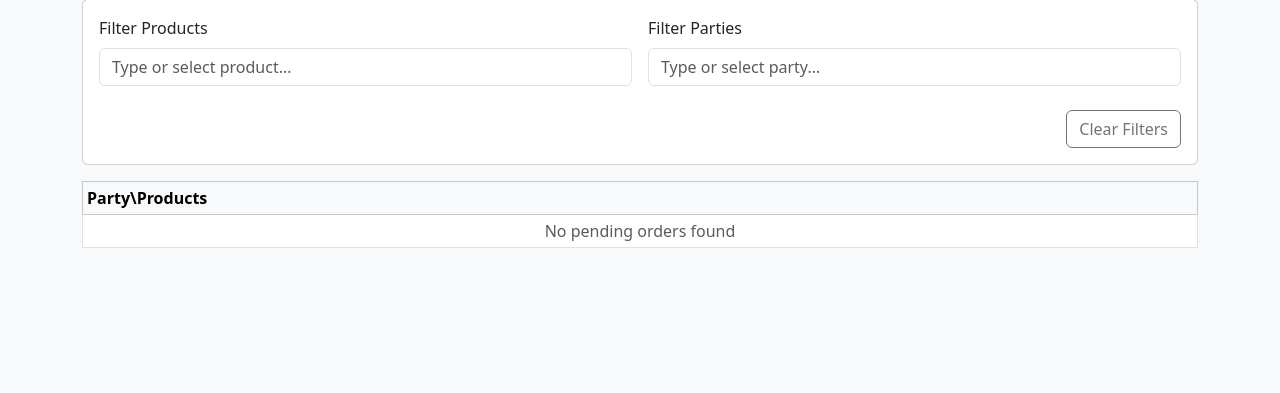
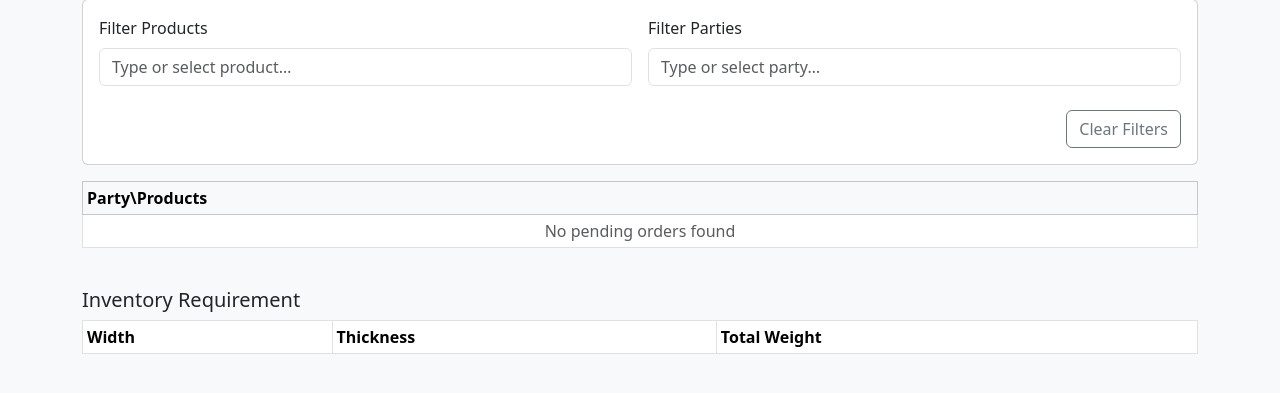
Before and after one commit to Killer-Mayor/orderbook--v2, a Flask app: page /orders in a window 1280 px wide. Shown: the part 126-519 px from the top of the page. Run offline with Flask 2, Linux system fonts and the light colour scheme; data that the repository does not hold is empty.

Commit message:
added inventory requirement feature

```diff
--- a/app.py
+++ b/app.py
@@ -311,7 +311,49 @@ def api_undo_delete_order():
         data=data["data"]
     )
     return jsonify({"ok": True})
+@app.route("/api/inventory_requirements")
+def inventory_requirements():
+    orders = sheets.get_recent_orders()
+    reqs = sheets.get_inventory_requirements()
 
+    product_map = {
+        r["product"]: (r["width"], r["thickness"], r["weight"])
+        for r in reqs
+    }
+
+    inventory = {}
+
+    for o in orders:
+        product = o.get("product")
+        if not product or product not in product_map:
+            continue
+
+        try:
+            qty = int(o.get("quantity", 0))
+        except (ValueError, TypeError):
+            continue
+
+        width, thickness, weight = product_map[product]
+
+        try:
+            weight = float(weight)
+        except (ValueError, TypeError):
+            continue
+
+        key = (width, thickness)
+        inventory[key] = inventory.get(key, 0) + (qty * weight)
+
+
+    result = [
+        {
+            "width": k[0],
+            "thickness": k[1],
+            "total_weight": round(v, 2)
+        }
+        for k, v in inventory.items()
+    ]
+
+    return jsonify({"inventory": result})
 
 if __name__ == "__main__":
     app.run(port=8000, debug=True)
--- a/sheets_client.py
+++ b/sheets_client.py
@@ -43,6 +43,8 @@ class SheetsClient:
         )
         self.client = gspread.authorize(creds)
         self.sheet = self.client.open_by_key(SHEET_ID).worksheet("orders")
+        self.requirements_sheet = self.client.open_by_key(SHEET_ID).worksheet("requirement")
+
         self._cache = {}
         self._cache_ttl = 15  # seconds (safe)
 
@@ -427,3 +429,11 @@ class SheetsClient:
             value_input_option="USER_ENTERED"
         )
         self._invalidate_cache()
+    def get_inventory_requirements(self):
+        if "requirements_rows" in self._cache:
+            rows, ts = self._cache["requirements_rows"]
+            if time.time() - ts < self._cache_ttl:
+                return rows
+        rows = self.requirements_sheet.get_all_records()
+        # rows must include: product, width, thickness, weight
+        return rows
--- a/templates/orders.html
+++ b/templates/orders.html
@@ -52,6 +52,25 @@
     </tbody>
   </table>
 </div>
+<h5 class="mt-4">Inventory Requirement</h5>
+
+<table class="table table-bordered table-sm">
+  <thead>
+    <tr>
+      <th>Width</th>
+      <th>Thickness</th>
+      <th>Total Weight</th>
+    </tr>
+  </thead>
+  <tbody id="inventoryBody">
+        <tr>
+        <td colspan="100%" class="text-muted text-center">
+          Loading pending orders…
+        </td>
+      </tr>
+    </tbody>
+</table>
+
 {% endblock %}
 
 {% block extra_js %}
@@ -135,6 +154,22 @@ function initFilters() {
       ALL_PARTIES = d.parties;
       loadPivot();
     });
+  fetch('/api/inventory_requirements')
+  .then(r => r.json())
+  .then(d => {
+    const body = document.getElementById('inventoryBody');
+    body.innerHTML = '';
+
+    d.inventory.forEach(i => {
+      body.innerHTML += `
+        <tr>
+          <td>${i.width}</td>
+          <td>${i.thickness}</td>
+          <td>${i.total_weight}</td>
+        </tr>`;
+    });
+  });
+
 }
 
 /* ---------------- LOAD PIVOT ---------------- */
```
Also changed, not shown: README.md.
